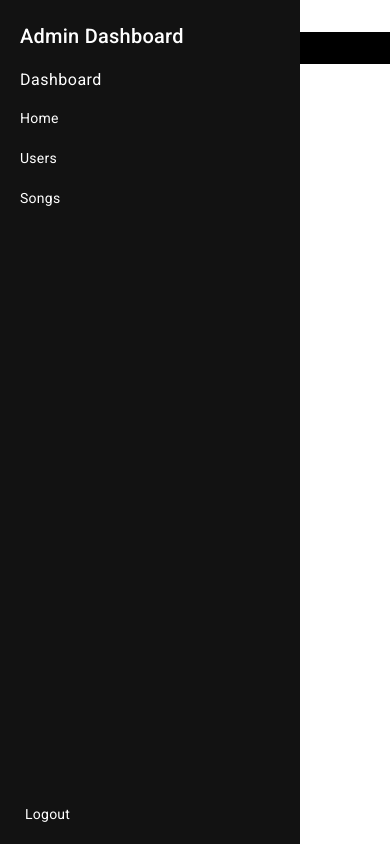
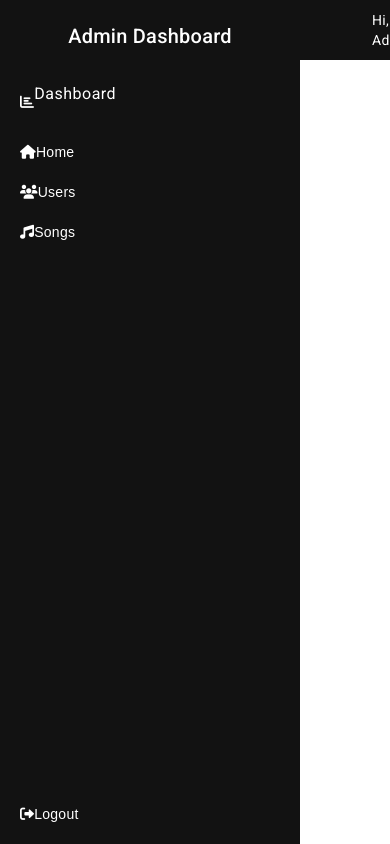
Before and after one commit to Vaishnavikap/MajorProjectFET-2024, an Angular app in the folder frontend/: page /Home in a window 390 px wide. Built offline with nearby package versions, Linux system fonts and the light colour scheme.

Commit message:
MAJ-5 updating css of admin dashboard

```diff
--- a/frontend/src/app/module/admin_dashboard_module/admin-home/admin-home/admin-home.component.css
+++ b/frontend/src/app/module/admin_dashboard_module/admin-home/admin-home/admin-home.component.css
@@ -1,14 +1,73 @@
 .container {
-    display: flex;
-    flex-direction: row;
-    background-color: black; /* Set the background color to black */
-    color: white; /* Set text color to white */
+  display: flex;
+}
+
+.admin_sidebar {
+  width: 200px;
+  background-color: #f0f0f0;
+  z-index: 1;
+  position: fixed;
+  top: 0;
+  left: 0;
+  height: 100%;
+}
+
+.admin_nav {
+  margin-left: 300px; /* Width of the sidebar */
+  background-color: #121212;
+  color: #fff;
+  padding: 10px;
+  position: fixed;
+  top: 0;
+  width: calc(100% - 200px); /* Adjust width to exclude sidebar */
+}
+
+.admin_content {
+  margin-top: 50px; /* Height of the top nav */
+  margin-left: 300px; /* Width of the sidebar */
+  padding: 20px;
+  width: calc(100% - 200px); /* Adjust width to exclude sidebar */
+}
+@media only screen and (max-width: 768px) {
+  .admin_nav {
+    margin-left: 200px; /* Width of the sidebar */
+    width: calc(100% - 200px); /* Adjust width to exclude sidebar */
   }
 
+  .admin_content {
+    margin-left: 200px; /* Width of the sidebar */
+    width: calc(100% - 200px); /* Adjust width to exclude sidebar */
+  }
+}
 
+@media only screen and (max-width: 576px) {
+  .admin_sidebar {
+    width: 150px;
+  }
 
- .content {
-    flex-grow: 1; /* Allow the header and content to grow and fill the remaining space */
-    padding: 20px;
-    background-color: #ffffff; /* Add padding for better readability */
+  .admin_nav {
+    margin-left: 150px; /* Width of the sidebar */
+    width: calc(100% - 150px); /* Adjust width to exclude sidebar */
   }
+
+  .admin_content {
+    margin-left: 150px; /* Width of the sidebar */
+    width: calc(100% - 150px); /* Adjust width to exclude sidebar */
+  }
+}
+
+@media only screen and (max-width: 480px) {
+  .admin_sidebar {
+    width: 250px;
+  }
+
+  .admin_nav {
+    margin-left: 250px; /* Width of the sidebar */
+    width: calc(100% - 250px); /* Adjust width to exclude sidebar */
+  }
+
+  .admin_content {
+    margin-left: 250px; /* Width of the sidebar */
+    width: calc(100% - 250px); /* Adjust width to exclude sidebar */
+  }
+}
--- a/frontend/src/app/module/admin_dashboard_module/admin-home/admin-home/admin-home.component.html
+++ b/frontend/src/app/module/admin_dashboard_module/admin-home/admin-home/admin-home.component.html
@@ -1,4 +1,4 @@
-<p>admin-home works!</p>
+
 <div class="container">
   <div class="admin_sidebar">
       <app-admin-sidebar></app-admin-sidebar>
--- a/frontend/src/app/module/admin_dashboard_module/admin-home/admin-sidebar/admin-sidebar.component.css
+++ b/frontend/src/app/module/admin_dashboard_module/admin-home/admin-sidebar/admin-sidebar.component.css
@@ -1,4 +1,3 @@
-
 #side {
   width: 300px; /* Set the width of the sidebar */
   height: 100%; /* Set the height to cover the full height of the viewport */
@@ -9,15 +8,35 @@
   left: 0; /* Align the sidebar to the left */
   box-sizing: border-box; /* Include padding and border in the width and height */
   padding: 20px; /* Add padding for better spacing */
+  font-family: Arial, sans-serif; /* Set font family */
 }
 
-  .Common {
-    margin-bottom: 20px; /* Add margin between each navigation item */
+.sidebarheader {
+  text-align: center; /* Center align the header */
+  margin-bottom: 30px; /* Add margin below the header */
+}
+
+.sidebar1 {
+  display: flex; /* Use flexbox for aligning icon and text */
+  align-items: center; /* Align items vertically */
+  margin-bottom: 20px; /* Add margin below each navigation item */
 }
 
 .Common a {
+  display: flex; /* Use flexbox to align icon and text */
+  align-items: center; /* Align items vertically */
   text-decoration: none; /* Remove underline from links */
   color: #fff; /* Set link color to white */
+  margin-bottom: 20px; /* Add margin below each navigation item */
+}
+
+.Common a:hover {
+  color: #1db954; /* Change link color on hover */
+}
+
+.fa {
+  margin-right: 10px;
+font-size: larger;
 }
 
 .logout-btn {
@@ -33,6 +52,6 @@
   color: #fff; /* Set link color to white */
 }
 
-  .fa-sign-out {
-    margin-right: 5px; /* Add margin between icon and text */
+.logout-btn a:hover {
+  color: #1db954;; /* Change link color on hover */
 }
--- a/frontend/src/app/module/admin_dashboard_module/admin-home/admin-sidebar/admin-sidebar.component.html
+++ b/frontend/src/app/module/admin_dashboard_module/admin-home/admin-sidebar/admin-sidebar.component.html
@@ -1,28 +1,31 @@
-<p>admin-sidebar works!</p>
-
-
 <div id="side">
     <div class="sidebarheader">
         <h2>Admin Dashboard</h2>
     </div>
     <div class="sidebar1">
-        <h4> Dashboard</h4>
+        <i class="fas fa-chart-bar"></i>   <h4> Dashboard</h4>
     </div>
 
 
     <div class="Common" id="Home">
-        <span class="CommomText" id="HomeText"><a routerLink="/Home" class="nav-link">Home</a></span>
+        <span class="CommomText" id="HomeText"><a routerLink="/Home" class="nav-link">
+            <i class="fas fa-home"></i>
+            Home</a></span>
     </div>
 
     <div class="Common" id="Users">
-        <span class="CommomText" id="UsersText"><a routerLink="/Users" class="nav-link">Users</a></span>
+        <span class="CommomText" id="UsersText"><a routerLink="/Users" class="nav-link">
+            <i class="fas fa-users"></i>
+            Users</a></span>
     </div>
     <div class="Common" id="Songs">
-        <span class="CommomText" id="SongsText"><a routerLink="/Songs" class="nav-link">Songs</a></span>
+        <span class="CommomText" id="SongsText"><a routerLink="/Songs" class="nav-link">
+            <i class="fas fa-music"></i>
+            Songs</a></span>
     </div>
     <div class="logout-btn">
         <a routerLink="/logout" class="nav-link">
-            <i class="fa-solid fa-sign-out"></i> Logout
+            <i class="fas fa-sign-out-alt"></i> Logout
         </a>
     </div>
 
--- a/frontend/src/app/module/admin_dashboard_module/admin-home/admin-topnav/admin-topnav.component.css
+++ b/frontend/src/app/module/admin_dashboard_module/admin-home/admin-topnav/admin-topnav.component.css
@@ -0,0 +1,34 @@
+.header {
+    position: fixed;
+    top: 0;
+    right: 0;
+    background-color: #333;
+    color: #fff;
+    padding: 10px 20px;
+    box-shadow: 0 2px 4px rgba(0, 0, 0, 0.1);
+    width: 100%;
+    box-sizing: border-box;
+    display: flex;
+    justify-content: flex-end;
+}
+
+.user-info {
+    display: flex;
+    /* align-items: center; */
+    margin-left: 80%;
+}
+
+.greeting {
+    margin-right: 10px;
+}
+
+.profile-link {
+    color: #fff;
+    text-decoration: none;
+    display: flex;
+    align-items: center;
+}
+
+.profile-link:hover {
+    color: #1db954;/* Change link color on hover */
+}
--- a/frontend/src/app/module/admin_dashboard_module/admin-home/admin-topnav/admin-topnav.component.html
+++ b/frontend/src/app/module/admin_dashboard_module/admin-home/admin-topnav/admin-topnav.component.html
@@ -1 +1,9 @@
-<p>admin-topnav works!</p>
+
+<header>
+<div class="user-info">
+    <span class="greeting">Hi, Admin</span>
+    <a href="#" class="profile-link">
+        <i class="fas fa-user-circle"></i>
+    </a>
+</div>
+</header>
--- a/frontend/src/app/module/admin_dashboard_module/songs/song-upload/song-upload.component.html
+++ b/frontend/src/app/module/admin_dashboard_module/songs/song-upload/song-upload.component.html
@@ -1,4 +1,7 @@
-<p>song-upload works!</p>
+
+<button (click)="onCancel()"mat-icon-button>
+  <mat-icon>close</mat-icon>
+</button>
 <form [formGroup]="uploadForm" (ngSubmit)="onSubmit()">
     <label>Title:</label><br>
     <input type="text" formControlName="title" required><br><br>
--- a/frontend/src/app/module/admin_dashboard_module/songs/song-upload/song-upload.component.ts
+++ b/frontend/src/app/module/admin_dashboard_module/songs/song-upload/song-upload.component.ts
@@ -11,6 +11,7 @@ export class SongUploadComponent implements OnInit {
   uploadForm!: FormGroup;
   imageFile!: File;
   songFile!: File;
+  formVisible!: boolean;
 
   constructor(private formBuilder: FormBuilder, private songUploadService: SongUploadService ) { }
 
@@ -36,6 +37,7 @@ export class SongUploadComponent implements OnInit {
       () => {
         console.log("done")
         alert('Song uploaded successfully.');
+        this.uploadForm.reset();
       },
       error => {
         console.error(error);
@@ -49,4 +51,12 @@ export class SongUploadComponent implements OnInit {
 
   onsongFileChange(event: any) {
     this.songFile = event.target.files[0];
-  }}
+
+  }
+
+  onCancel() {
+    // Method to handle closing the form
+    this.formVisible = false;
+    console.log("hello")
+  }
+}
--- a/frontend/src/app/module/admin_dashboard_module/songs/songs.module.ts
+++ b/frontend/src/app/module/admin_dashboard_module/songs/songs.module.ts
@@ -9,7 +9,7 @@ import { MatDialogModule } from '@angular/material/dialog';
 import { ReactiveFormsModule } from '@angular/forms';
 import { HttpClientModule } from '@angular/common/http';
 import { SongUploadService } from '../../../service/song-upload.service';
-
+import { MatIconModule } from '@angular/material/icon';
 
 @NgModule({
   declarations: [
@@ -23,7 +23,8 @@ import { SongUploadService } from '../../../service/song-upload.service';
     MatInputModule,
     HttpClientModule,
     ReactiveFormsModule ,
-    MatDialogModule
+    MatDialogModule,
+    MatIconModule
   ],
   providers:[SongUploadService ]
 })
--- a/frontend/src/app/module/admin_dashboard_module/songs/songs/songs.component.css
+++ b/frontend/src/app/module/admin_dashboard_module/songs/songs/songs.component.css
@@ -0,0 +1,3 @@
+.button{
+    margin-left: 300px;
+}
--- a/frontend/src/index.html
+++ b/frontend/src/index.html
@@ -8,6 +8,9 @@
   <link rel="icon" type="image/x-icon" href="favicon.ico">
   <link href="https://fonts.googleapis.com/css2?family=Roboto:wght@300;400;500&display=swap" rel="stylesheet">
   <link href="https://fonts.googleapis.com/icon?family=Material+Icons" rel="stylesheet">
+  <link rel="stylesheet" href="https://cdnjs.cloudflare.com/ajax/libs/font-awesome/6.2.0/css/all.min.css"
+  integrity="sha512-xh6O/CkQoPOWDdYTDqeRdPCVd1SpvCA9XXcUnZS2FmJNp1coAFzvtCN9BmamE+4aHK8yyUHUSCcJHgXloTyT2A=="
+  crossorigin="anonymous" referrerpolicy="no-referrer" />
 </head>
 <body class="mat-typography">
   <app-root></app-root>
```
Also changed, not shown: frontend/src/app/module/admin_dashboard_module/songs/song-upload/song-upload.component.css (+49 -0 lines). Lines whose indentation alone changed are shown as unchanged.
